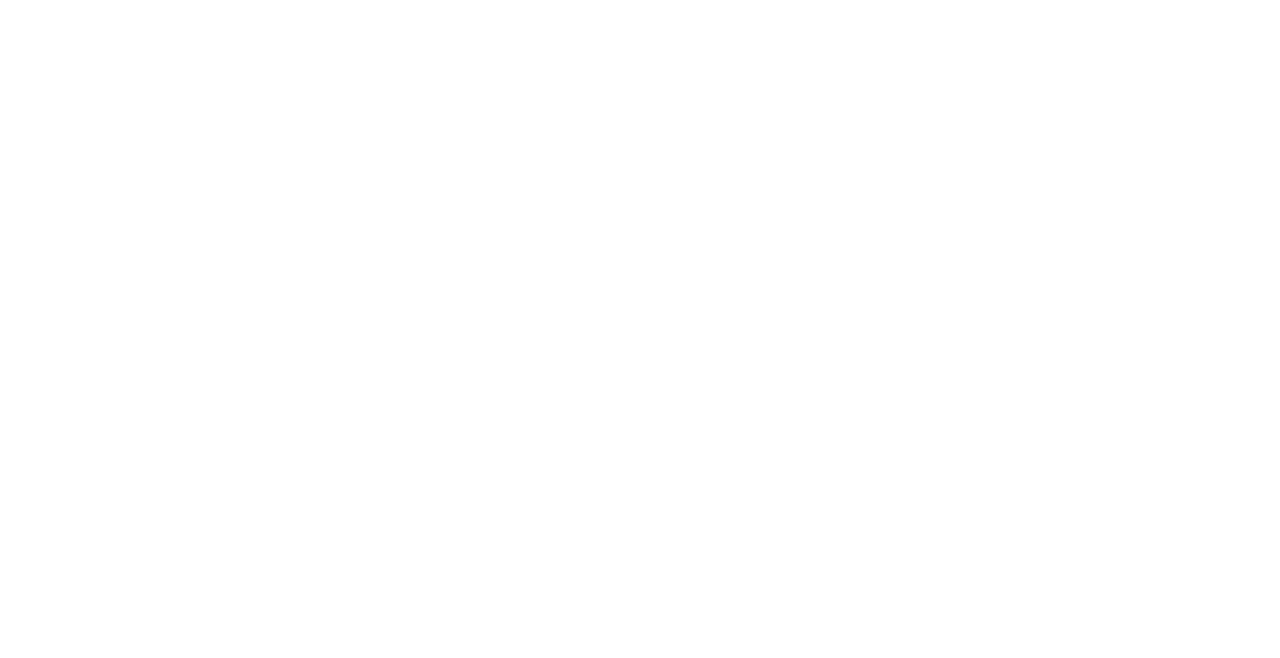
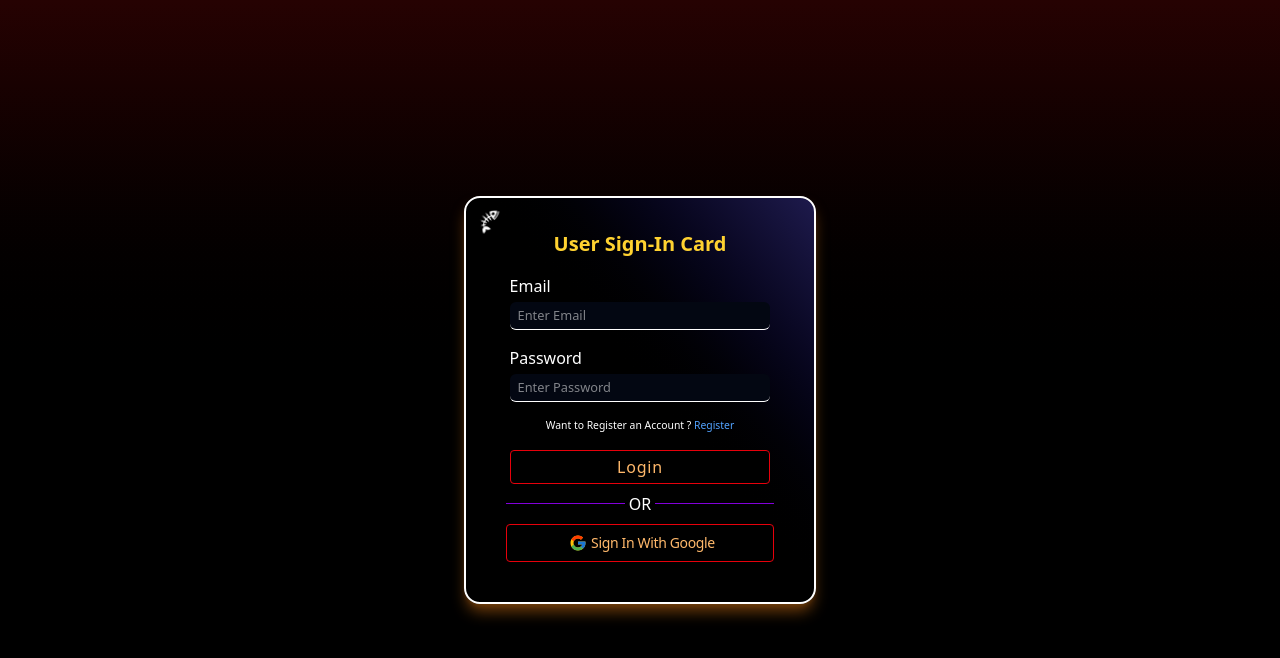
Before and after one commit to shivamgupta951/PracticeProject2, a Next.js app: page /login in a window 1280 px wide. Shown: the top 658 px of the page. Built offline with nearby package versions, Linux system fonts and the light colour scheme.

Commit message:
frontend structured for log/Sign!

```diff
--- a/package.json
+++ b/package.json
@@ -9,6 +9,7 @@
     "lint": "eslint"
   },
   "dependencies": {
+    "axios": "^1.13.6",
     "bcryptjs": "^3.0.3",
     "mongoose": "^9.2.1",
     "next": "16.1.6",
--- a/src/app/login/page.tsx
+++ b/src/app/login/page.tsx
@@ -1,11 +1,68 @@
-import React from 'react'
+"use client";
+import { useRouter } from "next/navigation";
+import React, { useState } from "react";
+import { FcGoogle } from "react-icons/fc";
+import { GiFishbone } from "react-icons/gi";
 
 function Login() {
+  const [email, setEmail] = useState("");
+  const [password, setPassword] = useState("");
+  const router = useRouter();
   return (
-    <div>
+    <div className="bg-linear-to-t from-black to-[#260202] via-black  min-h-screen flex justify-center items-center text-white px-4">
+      {/* Normal Sign-In section */}
+      <div className="border-2 border-white rounded-2xl px-10 max-w-md p-8 shadow-lg shadow-yellow-900 bg-linear-to-tr transition-all transform duration-700 ease-in-out from-black via-black to-indigo-950 hover:bg-linear-to-tl hover:to-red-950 hover:scale-110 relative cursor-grabbing">
+        <div className="text-2xl top-3 left-3 animate-spin [animation-duration:2s] hover:[animation-play-state:paused] absolute">
+          <GiFishbone />
+        </div>
+        <h1 className="mx-12 text-xl text-center font-semibold mb-4 text-amber-300">
+          User Sign-In Card
+        </h1>
+        <form className="mx-1">
+          <div>
+            <label className="block font-medium">Email</label>
+            <input
+              className="w-full mt-1 my-4 text-[80%] bg-gray-950 p-1 rounded-md px-2 border-b border-white"
+              type="text"
+              placeholder="Enter Email"
+              onChange={(e) => setEmail(e.target.value)}
+              value={email}
+            />
+          </div>
+          <div>
+            <label className="block font-medium">Password</label>
+            <input
+              className="w-full mt-1 my-4 text-[80%] bg-gray-950 p-1 rounded-md px-2 border-b border-white"
+              type="password"
+              placeholder="Enter Password"
+              onChange={(e) => setPassword(e.target.value)}
+              value={password}
+            />
+          </div>
+          <p className="text-[65%] text-center">
+            Want to Register an Account ?{" "}
+            <span className="text-blue-400 hover:underline" onClick={()=>router.push('/register')}>Register</span>
+          </p>
+          <button className="mt-4 mb-2 w-full flex justify-center items-center border border-red-600 transition-all transform duration-300 ease-in-out hover:scale-105 p-1 rounded-sm bg-black text-orange-300 font-medium tracking-wider cursor-grab hover:bg-black hover:bg-linear-to-br from-black via-black to-red-900">
+            Login
+          </button>
+        </form>
 
+        {/* Partition Section */}
+        <div className="flex justify-center items-center gap-1">
+          <hr className="grow border-purple-700" />
+          <span>OR</span>
+          <hr className="grow border-purple-700" />
+        </div>
+
+        {/*  Google Sign-In Section */}
+        <button className="mt-2 text-sm tracking-tight mb-2 w-full flex justify-center items-center border border-red-600 transition-all transform duration-300 ease-in-out hover:scale-105 p-2 rounded-sm bg-black text-orange-300 font-medium  cursor-grab hover:bg-black hover:bg-linear-to-br from-black via-black to-red-900">
+          <FcGoogle size={18} className="mx-1" />
+          <span>Sign In With Google</span>
+        </button>
+      </div>
     </div>
-  )
+  );
 }
 
-export default Login
+export default Login;
--- a/src/app/register/page.tsx
+++ b/src/app/register/page.tsx
@@ -1,44 +1,74 @@
-import React from "react";
+"use client";
+import axios from "axios";
+import { useRouter } from "next/navigation";
+import React, { useState } from "react";
 import { FcGoogle } from "react-icons/fc";
+import { GiFishbone } from "react-icons/gi";
 
 function Register() {
+  const [name, setName] = useState("");
+  const [email, setEmail] = useState("");
+  const [password, setPassword] = useState("");
+  const router = useRouter();
+  const handleRegister = async (e: React.FormEvent) => {
+    e.preventDefault();
+    try {
+      const result = await axios.post("/api/auth/register", {
+        name,
+        email,
+        password,
+      });
+
+      console.log(result.data);
+      alert("User Registered Successfully");
+    } catch (error: any) {
+      alert(error.response?.data?.message);
+    }
+  };
   return (
     <div className="bg-linear-to-t from-black to-[#031031] via-black  min-h-screen flex justify-center items-center text-white px-4">
       {/* Normal Registeration section */}
-      <div className="border-2 border-white rounded-2xl px-10 max-w-md p-8 shadow-lg shadow-yellow-900 bg-linear-to-tr transition-all transform duration-700 ease-in-out from-black via-black to-red-950 hover:bg-linear-to-tl hover:to-indigo-950 hover:scale-110  cursor-grabbing">
-        <h1 className="mx-4 text-xl text-center font-semibold mb-4 text-amber-300">
+      <div className="border-2 border-white rounded-2xl px-10 max-w-md p-8 shadow-lg shadow-yellow-900 bg-linear-to-tr transition-all transform duration-700 ease-in-out from-black via-black to-red-950 hover:bg-linear-to-tl hover:to-indigo-950 hover:scale-110 relative cursor-grabbing">
+        <div className="text-2xl top-3 right-3 animate-spin [animation-duration:2s] hover:[animation-play-state:paused] absolute">
+          <GiFishbone />
+        </div>
+        <h1 className="mx-8 text-xl text-center font-semibold mb-4 text-amber-300">
           User Registeration Card
         </h1>
-        <form className="mx-1">
+        <form className="mx-1" onSubmit={handleRegister}>
           <div>
             <label className="block font-medium">Name</label>
             <input
-              className="w-full mt-1 my-4 text-[80%] bg-gray-950 p-1 rounded-md px-2 cursor-pointer border-b border-white"
+              className="w-full mt-1 my-4 text-[80%] bg-gray-950 p-1 rounded-md px-2 border-b border-white"
               type="text"
               placeholder="Enter Name"
+              onChange={(e) => setName(e.target.value)}
+              value={name}
             />
           </div>
           <div>
             <label className="block font-medium">Email</label>
             <input
-              className="w-full mt-1 my-4 text-[80%] bg-gray-950 p-1 rounded-md px-2 cursor-pointer border-b border-white"
+              className="w-full mt-1 my-4 text-[80%] bg-gray-950 p-1 rounded-md px-2 border-b border-white"
               type="text"
               placeholder="Enter Email"
+              onChange={(e) => setEmail(e.target.value)}
+              value={email}
             />
           </div>
           <div>
             <label className="block font-medium">Password</label>
             <input
-              className="w-full mt-1 my-4 text-[80%] bg-gray-950 p-1 rounded-md px-2 cursor-pointer border-b border-white"
+              className="w-full mt-1 my-4 text-[80%] bg-gray-950 p-1 rounded-md px-2 border-b border-white"
               type="password"
               placeholder="Enter Password"
+              onChange={(e) => setPassword(e.target.value)}
+              value={password}
             />
           </div>
           <p className="text-[65%] text-center">
             Already have an Account ?{" "}
-            <span className="text-blue-400 cursor-pointer hover:underline">
-              login
-            </span>
+            <span className="text-blue-400 hover:underline" onClick={()=>router.push('/login')}>login</span>
           </p>
           <button className="mt-4 mb-2 w-full flex justify-center items-center border border-red-600 transition-all transform duration-300 ease-in-out hover:scale-105 p-1 rounded-sm bg-black text-orange-300 font-medium tracking-wider cursor-grab hover:bg-black hover:bg-linear-to-br from-black via-black to-blue-900">
             Register
```
Also changed, not shown: 1 other file (tests, documents, lock files or other folders).
